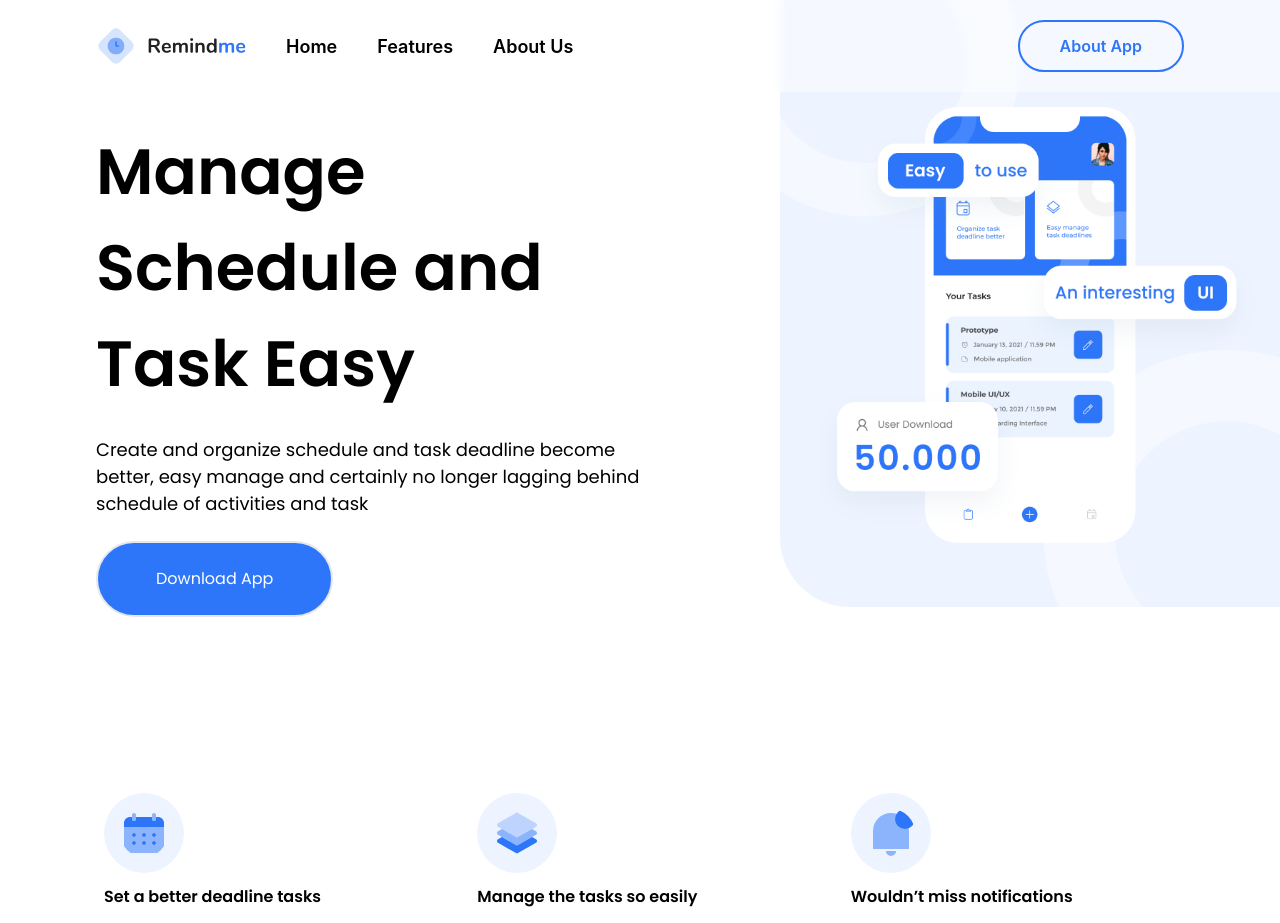
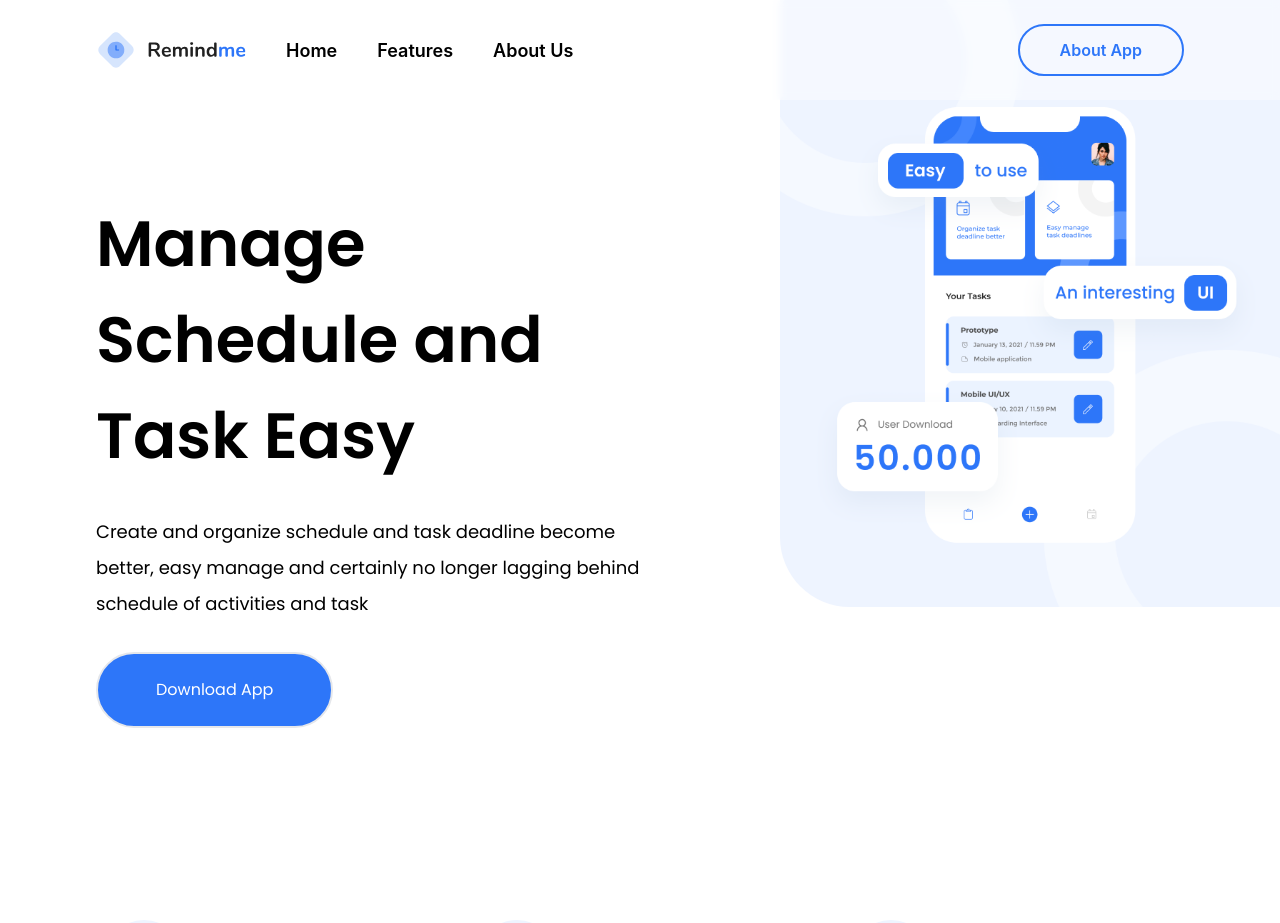
Before and after one commit to talhabytheway/remind-me-UI, a React (Create React App) app: page / in a window 1280 px wide. Shown: the top 923 px of the page. Built offline with nearby package versions, Linux system fonts and the light colour scheme.

Commit message:
Mudassar's QA 24/03/23

```diff
--- a/src/App.js
+++ b/src/App.js
@@ -11,7 +11,7 @@ function App() {
   return (
     <>
     <Nav className="relative" />
-    <div className="font-poppins flex flex-col gap-10 md:gap-16 lg:gap-20">
+    <div className="font-poppins flex flex-col gap-12 md:gap-16 lg:gap-36">
       <Hero className="" />
       <Services />
       <Features />
--- a/src/components/Customers/Customers.jsx
+++ b/src/components/Customers/Customers.jsx
@@ -10,11 +10,12 @@ import Item from "./Item";
 const Customers = () => {
   const carouselRef = useRef(null);
   return (
-    <div className="xl:mx-auto xl:max-w-[1440px] lg:flex lg:items-center justify-between">
+    <div className="2xl:mx-auto">
+      <div className="max-w-[1440px] 2xl:w-[1440px] lg:flex lg:items-center justify-between">
       <img
         src={reviews}
         alt=""
-        className="lg:rounded-r-[100px] lg:w-[43%] mx-auto md:w-auto xl:ml-0 w-full pb-10 lg:pb-0 hidden lg:inline"
+        className="lg:rounded-r-[100px] lg:w-[43%] mx-auto md:w-auto lg:ml-0 w-full pb-10 lg:pb-0 hidden lg:inline"
       />
       <div className="px-[1.5rem] md:px-[3rem] lg:p-0 md:w-[700px] lg:w-[500px] mx-auto lg:ml-auto leading-relaxed">
         <div>
@@ -78,6 +79,7 @@ const Customers = () => {
         </div>
       </div>
     </div>
+    </div>
   );
 };
 
--- a/src/components/Footer/Footer.jsx
+++ b/src/components/Footer/Footer.jsx
@@ -7,7 +7,7 @@ import { Link } from "react-scroll";
 
 const Footer = () => {
   return (
-    <div className="xl:mx-auto xl:min-w-[1280px] px-[1.5rem] md:px-[3rem] lg:px-[6rem] gap-6 lg:gap-0 flex flex-col lg:flex-row lg:justify-between pb-10">
+    <div className="xl:mx-auto xl:min-w-[1280px] px-[1.5rem] md:px-[3rem] lg:px-[6rem] gap-6 lg:gap-0 flex flex-col lg:flex-row lg:justify-between pb-12">
       <div className="lg:w-[35%] md:flex mx-auto lg:mx-0 md:gap-10 lg:gap-5 items-center flex-wrap">
         <img src={logo} alt="" className="h-[65px] md:h-16 lg:h-[80px] w-auto mx-auto mb-[22px] lg:m-0"/>
         <p className="max-w-[400px] md:max-w-[300px] lg:max-w-[400px] text-center text-[18px] md:text-left text-grey">
@@ -15,10 +15,10 @@ const Footer = () => {
           advantages
         </p>
       </div>
-      <div className="flex mx-auto lg:mx-0 gap-16 lg:gap-20 flex-wrap">
+      <div className="flex mx-auto lg:mx-0 gap-16 lg:gap-20 2xl:gap-32 flex-wrap">
       <div className="">
         <h4 className="text-[24px] font-semibold pb-3 lg:pb-10 lg:pt-6">Sitemaps</h4>
-        <ul className="text-blue text-[18px] list-disc list-inside">
+        <ul className="text-blue text-[18px] list-disc list-inside [&>li]:pb-2">
           <li><Link
               spy={true}
               smooth={true}
@@ -47,7 +47,7 @@ const Footer = () => {
       </div>
       <div className="">
         <h4 className="text-[24px] font-semibold pb-3 lg:pb-10 lg:pt-6">Advantages</h4>
-        <ul className="text-blue text-[18px] [&>li>span]:text-grey list-disc list-inside">
+        <ul className="text-blue text-[18px] [&>li>span]:text-grey list-disc list-inside [&>li]:pb-2">
           <li><span>Set Task Better</span></li>
           <li><span>Easy Manage</span></li>
           <li><span>Get Notification</span></li>
--- a/src/components/Hero/Hero.jsx
+++ b/src/components/Hero/Hero.jsx
@@ -4,11 +4,11 @@ function Header() {
   return (
     <div id="home" className="">
       <div className="w-full xl:max-w-[1440px] px-[1.5rem] md:px-[3rem] lg:px-[6rem] mx-auto">
-        <div className="lg:w-[50%] flex flex-col gap-6 xl:py-8">
+        <div className="lg:w-[50%] flex flex-col gap-[30px] xl:py-8 pt-12 xl:pt-[6rem]">
           <h1 className="text-[48px] md:text-[56px] lg:text-[64px] font-semibold">
             Manage Schedule and Task Easy
           </h1>
-          <p className="text-[16px] md:text-[18px] ">
+          <p className="text-[16px] md:text-[18px]">
             Create and organize schedule and task deadline become better, easy
             manage and certainly no longer lagging behind schedule of activities
             and task
--- a/src/components/Hero/Nav.jsx
+++ b/src/components/Hero/Nav.jsx
@@ -14,7 +14,7 @@ function Nav() {
 
       >
         <div
-          className={`xl:mx-auto xl:max-w-[1440px] px-[1.5rem] md:px-[3rem] lg:px-[6rem] flex py-5 justify-between text-[18px] font-semibold select-none transition-all ease-linear duration-650`}
+          className={`xl:mx-auto xl:max-w-[1440px] px-[1.5rem] md:px-[3rem] lg:px-[6rem] flex py-6 justify-between text-[18px] font-semibold select-none transition-all ease-linear duration-650`}
         >
           <img
             src={logo}
--- a/src/components/Services/Services.jsx
+++ b/src/components/Services/Services.jsx
@@ -5,7 +5,7 @@ import notification from "../../assets/notification.svg";
 
 const Services = () => {
   return (
-    <div className='xl:mx-auto xl:max-w-[1440px] px-[1.5rem] md:px-[3rem] lg:px-[6rem] lg:mt-4 xl:mt-16'>
+    <div className='xl:mx-auto xl:max-w-[1440px] px-[1.5rem] md:px-[3rem] lg:px-[6rem] lg:mt-4'>
       <div className="grid grid-cols-1 lg:grid-cols-3 gap-8 [&>div]:w-[80%] [&>div]:lg:w-full [&>div]:lg:px-2 [&>div]:mx-auto [&>div>img]:mx-auto [&>div>img]:lg:mx-0 [&>div>img]:p-4 [&>div>img]:rounded-full [&>div>img]:bg-lblue [&>div>h3]:font-bold [&>div>p]:text-grey [&>div]:flex [&>div]:flex-col [&>div]:gap-3 [&>div>img]:!h-20 [&>div>img]:!w-20 [&>div]:text-center [&>div]:lg:text-left">
       <div>
         <img src={schedule} alt="schedule" />
--- a/src/index.css
+++ b/src/index.css
@@ -6,6 +6,10 @@
 }
 .active {
   color: #2D76F9
+}
+
+p {
+  line-height: 2;
 }
 body {
   margin: 0;
--- a/tailwind.config.js
+++ b/tailwind.config.js
@@ -13,6 +13,9 @@ module.exports = {
       },
       fontFamily : {
         'poppins' : ['Poppins', 'sans-serif']
+      },
+      screens: {
+        '2xl': '1440px',
       }
     },
   },
```
